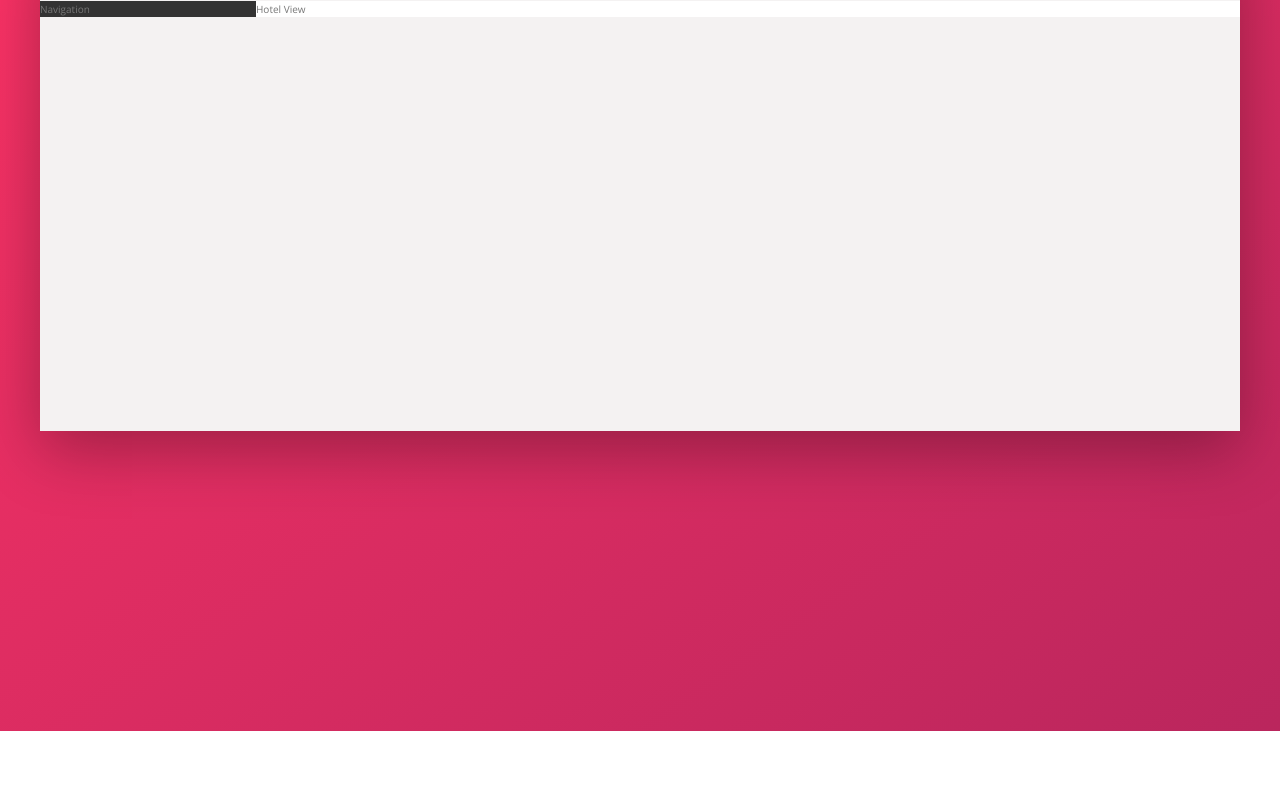
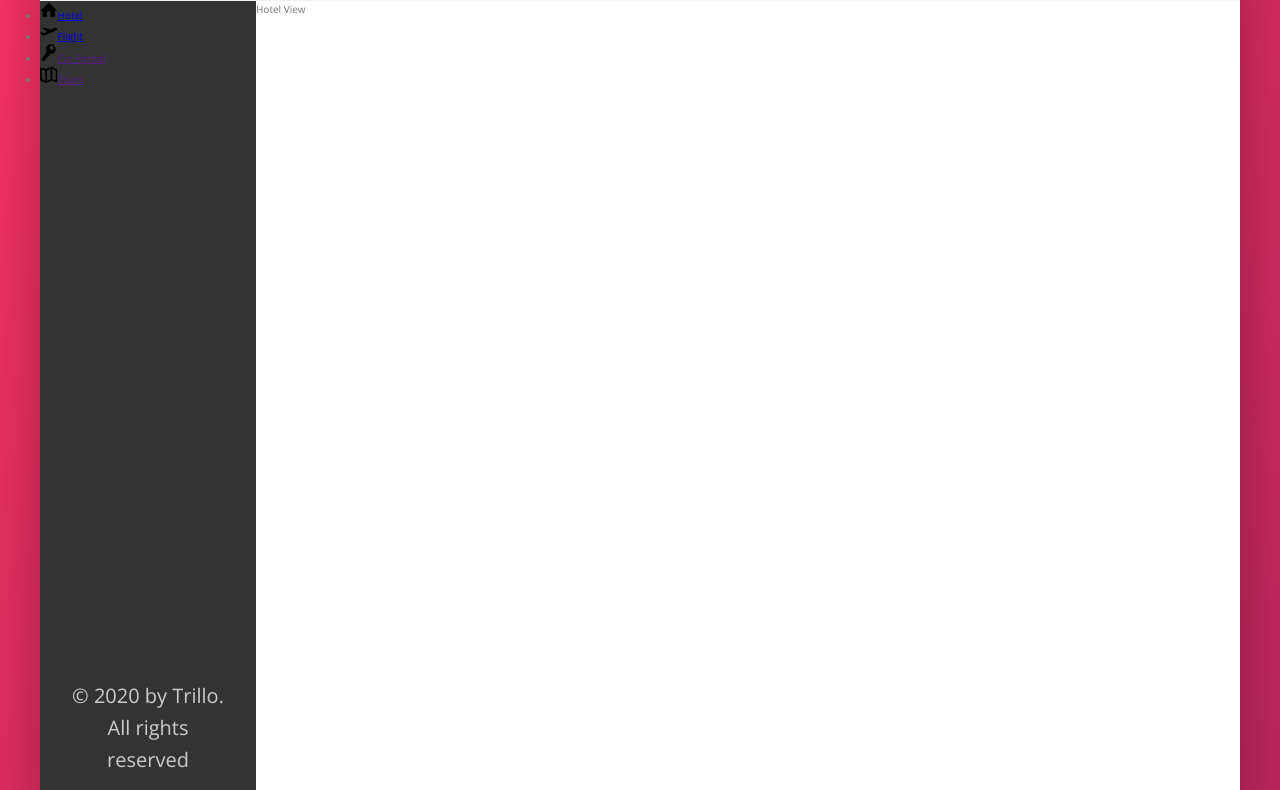
Before and after one commit to KelvinMitaki/FlexBox, a website: page index.html in a window 1280 px wide. Shown: the part 149-939 px from the top of the page. Before the commit the page ends 880 px from the top, so only its background shows below. Drawn offline with nearby package versions, Linux system fonts and the light colour scheme.

Commit message:
added basic style to sidebar

```diff
--- a/index.html
+++ b/index.html
@@ -53,7 +53,45 @@
         </nav>
       </header>
       <div class="content">
-        <nav class="sidebar">Navigation</nav>
+        <nav class="sidebar">
+          <ul class="side-nav">
+            <li class="side-nav__item">
+              <a href="#" class="side-nav__link">
+                <svg class="side-nav__icon">
+                  <use xlink:href="/img/sprite.svg#icon-home"></use>
+                  <span>Hotel</span>
+                </svg>
+              </a>
+            </li>
+            <li class="side-nav__item">
+              <a href="#" class="side-nav__link">
+                <svg class="side-nav__icon">
+                  <use
+                    xlink:href="/img/sprite.svg#icon-aircraft-take-off"
+                  ></use>
+                  <span>Flight</span>
+                </svg>
+              </a>
+            </li>
+            <li class="side-nav__item">
+              <a href="" class="side-nav__link">
+                <svg class="side-nav__icon">
+                  <use xlink:href="/img/sprite.svg#icon-key"></use>
+                  <span>Car Rental</span>
+                </svg>
+              </a>
+            </li>
+            <li class="side-nav__item">
+              <a href="" class="side-nav__link">
+                <svg class="side-nav__icon">
+                  <use xlink:href="/img/sprite.svg#icon-map"></use>
+                  <span>Tours</span>
+                </svg>
+              </a>
+            </li>
+          </ul>
+          <div class="legal">&copy; 2020 by Trillo. All rights reserved</div>
+        </nav>
         <main class="hotel-view">Hotel View</main>
       </div>
     </div>
--- a/sass/_components.scss
+++ b/sass/_components.scss
@@ -95,3 +95,21 @@
     margin-right: 1rem;
   }
 }
+
+.side-nav {
+  &__item {
+  }
+  &__link {
+  }
+  &__icon {
+    width: 1.75rem;
+    height: 1.75rem;
+  }
+}
+
+.legal {
+  font-size: 2rem;
+  color: var(--color-grey-light-4);
+  text-align: center;
+  padding: 2.5rem;
+}
--- a/sass/_layout.scss
+++ b/sass/_layout.scss
@@ -23,9 +23,13 @@
 .sidebar {
   background-color: var(--color-grey-dark-1);
   flex: 0 0 18%;
+  display: flex;
+  flex-direction: column;
+  justify-content: space-between;
 }
 
 .hotel-view {
   background-color: #fff;
+  height: 80rem;
   flex: 1;
 }
```
Also changed, not shown: css/style.css.
